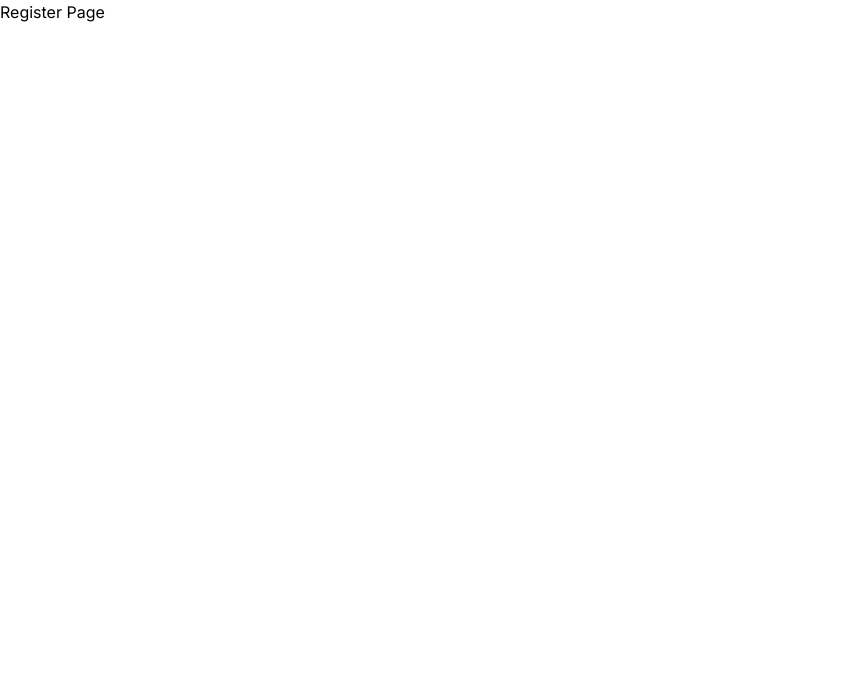
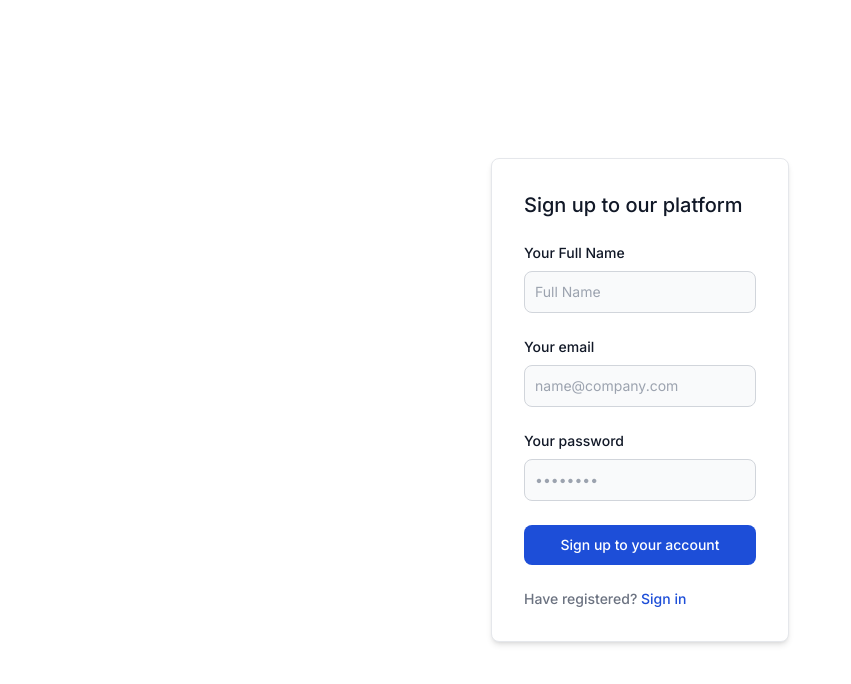
Before and after one commit to yusufstawan/learn-nextjs-13-app-router, a Next.js app: page /register in a window 1280 px wide. Shown: the top 684 px of the page, without its empty margins (0-851 px from the left). Built offline with nearby package versions, Linux system fonts and the light colour scheme.

Commit message:
feat: link & navigation

```diff
--- a/src/app/(auth)/login/page.tsx
+++ b/src/app/(auth)/login/page.tsx
@@ -1,7 +1,51 @@
+import Link from "next/link";
+
 export default function LoginPage() {
   return (
-    <div>
-      <h1>Login Page</h1>
+    <div className="h-screen w-100 flex justify-center items-center">
+      <div className="bg-white shadow-md border border-gray-200 rounded-lg max-w-sm p-4 sm:p-6 lg:p-8 dark:bg-gray-800 dark:border-gray-700">
+        <form className="space-y-6" action="#">
+          <h3 className="text-xl font-medium text-gray-900 dark:text-white">Sign in to our platform</h3>
+          <div>
+            <label htmlFor="email" className="text-sm font-medium text-gray-900 block mb-2 dark:text-gray-300">
+              Your email
+            </label>
+            <input
+              type="email"
+              name="email"
+              id="email"
+              className="bg-gray-50 border border-gray-300 text-gray-900 sm:text-sm rounded-lg focus:ring-blue-500 focus:border-blue-500 block w-full p-2.5 dark:bg-gray-600 dark:border-gray-500 dark:placeholder-gray-400 dark:text-white"
+              placeholder="name@company.com"
+              required
+            />
+          </div>
+          <div>
+            <label htmlFor="password" className="text-sm font-medium text-gray-900 block mb-2 dark:text-gray-300">
+              Your password
+            </label>
+            <input
+              type="password"
+              name="password"
+              id="password"
+              placeholder="••••••••"
+              className="bg-gray-50 border border-gray-300 text-gray-900 sm:text-sm rounded-lg focus:ring-blue-500 focus:border-blue-500 block w-full p-2.5 dark:bg-gray-600 dark:border-gray-500 dark:placeholder-gray-400 dark:text-white"
+              required
+            />
+          </div>
+          <button
+            type="submit"
+            className="w-full text-white bg-blue-700 hover:bg-blue-800 focus:ring-4 focus:ring-blue-300 font-medium rounded-lg text-sm px-5 py-2.5 text-center dark:bg-blue-600 dark:hover:bg-blue-700 dark:focus:ring-blue-800"
+          >
+            Login to your account
+          </button>
+          <div className="text-sm font-medium text-gray-500 dark:text-gray-300">
+            Not registered?{" "}
+            <Link href="/register" className="text-blue-700 hover:underline dark:text-blue-500">
+              Create account
+            </Link>
+          </div>
+        </form>
+      </div>
     </div>
   );
 }
--- a/src/app/(auth)/register/page.tsx
+++ b/src/app/(auth)/register/page.tsx
@@ -1,7 +1,64 @@
+import Link from "next/link";
+
 export default function RegisterPage() {
   return (
-    <div>
-      <h1>Register Page</h1>
+    <div className="h-screen w-100 flex justify-center items-center">
+      <div className="bg-white shadow-md border border-gray-200 rounded-lg max-w-sm p-4 sm:p-6 lg:p-8 dark:bg-gray-800 dark:border-gray-700">
+        <form className="space-y-6" action="#">
+          <h3 className="text-xl font-medium text-gray-900 dark:text-white">Sign up to our platform</h3>
+          <div>
+            <label htmlFor="email" className="text-sm font-medium text-gray-900 block mb-2 dark:text-gray-300">
+              Your Full Name
+            </label>
+            <input
+              type="text"
+              name="fullname"
+              id="fullname"
+              className="bg-gray-50 border border-gray-300 text-gray-900 sm:text-sm rounded-lg focus:ring-blue-500 focus:border-blue-500 block w-full p-2.5 dark:bg-gray-600 dark:border-gray-500 dark:placeholder-gray-400 dark:text-white"
+              placeholder="Full Name"
+              required
+            />
+          </div>
+          <div>
+            <label htmlFor="email" className="text-sm font-medium text-gray-900 block mb-2 dark:text-gray-300">
+              Your email
+            </label>
+            <input
+              type="email"
+              name="email"
+              id="email"
+              className="bg-gray-50 border border-gray-300 text-gray-900 sm:text-sm rounded-lg focus:ring-blue-500 focus:border-blue-500 block w-full p-2.5 dark:bg-gray-600 dark:border-gray-500 dark:placeholder-gray-400 dark:text-white"
+              placeholder="name@company.com"
+              required
+            />
+          </div>
+          <div>
+            <label htmlFor="password" className="text-sm font-medium text-gray-900 block mb-2 dark:text-gray-300">
+              Your password
+            </label>
+            <input
+              type="password"
+              name="password"
+              id="password"
+              placeholder="••••••••"
+              className="bg-gray-50 border border-gray-300 text-gray-900 sm:text-sm rounded-lg focus:ring-blue-500 focus:border-blue-500 block w-full p-2.5 dark:bg-gray-600 dark:border-gray-500 dark:placeholder-gray-400 dark:text-white"
+              required
+            />
+          </div>
+          <button
+            type="submit"
+            className="w-full text-white bg-blue-700 hover:bg-blue-800 focus:ring-4 focus:ring-blue-300 font-medium rounded-lg text-sm px-5 py-2.5 text-center dark:bg-blue-600 dark:hover:bg-blue-700 dark:focus:ring-blue-800"
+          >
+            Sign up to your account
+          </button>
+          <div className="text-sm font-medium text-gray-500 dark:text-gray-300">
+            Have registered?{" "}
+            <Link href="/login" className="text-blue-700 hover:underline dark:text-blue-500">
+              Sign in
+            </Link>
+          </div>
+        </form>
+      </div>
     </div>
   );
 }
--- a/src/app/layout.tsx
+++ b/src/app/layout.tsx
@@ -4,17 +4,21 @@
 import { Inter } from "next/font/google";
 import Navbar from "./navbar";
 import { useState } from "react";
+import { usePathname } from "next/navigation";
 
 const inter = Inter({ subsets: ["latin"] });
 
+const disableNavbar = ["/login", "/register"];
+
 export default function RootLayout({ children }: { children: React.ReactNode }) {
   const [state, setState] = useState(0);
+  const pathname = usePathname();
 
   return (
     <html lang="en">
       <body className={inter.className}>
-        {/* <Navbar />
-        <div>
+        {!disableNavbar.includes(pathname) && <Navbar />}
+        {/* <div>
           <h1>Layouts: {state}</h1>
           <button onClick={() => setState(state + 1)}>Klik</button>
         </div> */}
--- a/src/app/navbar.tsx
+++ b/src/app/navbar.tsx
@@ -1,20 +1,30 @@
 import Link from "next/link";
+import { usePathname, useRouter } from "next/navigation";
 
 export default function Navbar() {
+  const pathname = usePathname();
+  const router = useRouter();
   return (
-    <nav className="flex bg-gray-800 py-2 px-5">
+    <nav className="flex bg-gray-800 py-2 px-5 justify-between">
+      <div className="flex">
         <h1 className="text-white">Navbar</h1>
         <ul className="flex ml-5">
           <Link href="/">
-          <li className="mr-3 text-blue-300 cursor-pointer">Home</li>
+            <li className={`mr-3 ${pathname === "/" ? "text-blue-300" : "text-white"} cursor-pointer`}>Home</li>
           </Link>
           <Link href="/about">
-          <li className="mr-3 text-blue-300 cursor-pointer">About</li>
+            <li className={`mr-3 ${pathname === "/about" ? "text-blue-300" : "text-white"} cursor-pointer`}>About</li>
           </Link>
           <Link href="/about/profile">
-          <li className="mr-3 text-blue-300 cursor-pointer">Profile</li>
+            <li className={`mr-3 ${pathname === "/about/profile" ? "text-blue-300" : "text-white"} cursor-pointer`}>Profile</li>
           </Link>
         </ul>
+      </div>
+      <div>
+        <button className="bg-white rounded-md px-3 text-sm h-7 cursor-pointer" onClick={() => router.push("/login")}>
+          Login
+        </button>
+      </div>
     </nav>
   );
 }
```
Lines whose indentation alone changed are shown as unchanged.
